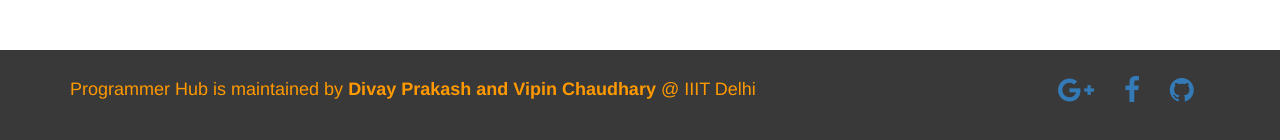
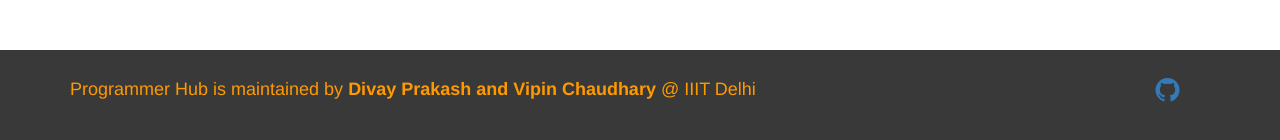
Before and after one commit to programmer-hub/hub, a website: page index.html in a window 1280 px wide. Shown: the part 1750-1890 px from the top of the page. Drawn offline with Linux system fonts and the light colour scheme.

Commit message:
Footer done

```diff
--- a/index.html
+++ b/index.html
@@ -78,11 +78,10 @@
                     <div class="col-sm-10 col-xs-12">
                         <h4 class="footer-text">Programmer Hub is maintained by <strong>Divay Prakash and Vipin Chaudhary</strong> @ IIIT Delhi</h4>
                     </div>
-                    <div class="col-sm-2 col-xs-12">
+                    <div class="col-sm-1"></div>
+                    <div class="col-sm-1 col-xs-12">
                             <div class="nav navbar-nav">
-                                <a class="btn btn-social-icon btn-google-plus" href="http://google.com/+"><i class="fa fa-google-plus fa-2x"></i></a>
-                            <a class="btn btn-social-icon btn-facebook" href="http://www.facebook.com/profile.php?id="><i class="fa fa-facebook fa-2x"></i></a>
-                                <a class="btn btn-social-icon btn-github" href="http://google.com/+"><i class="fa fa-github fa-2x"></i></a>
+                                <a class="btn btn-social-icon btn-github" href="http://github.com/programmer-hub/programmer-hub.github.io/"><i class="fa fa-github fa-2x"></i></a>
                             </div>
                     </div>
                 </div>
```
